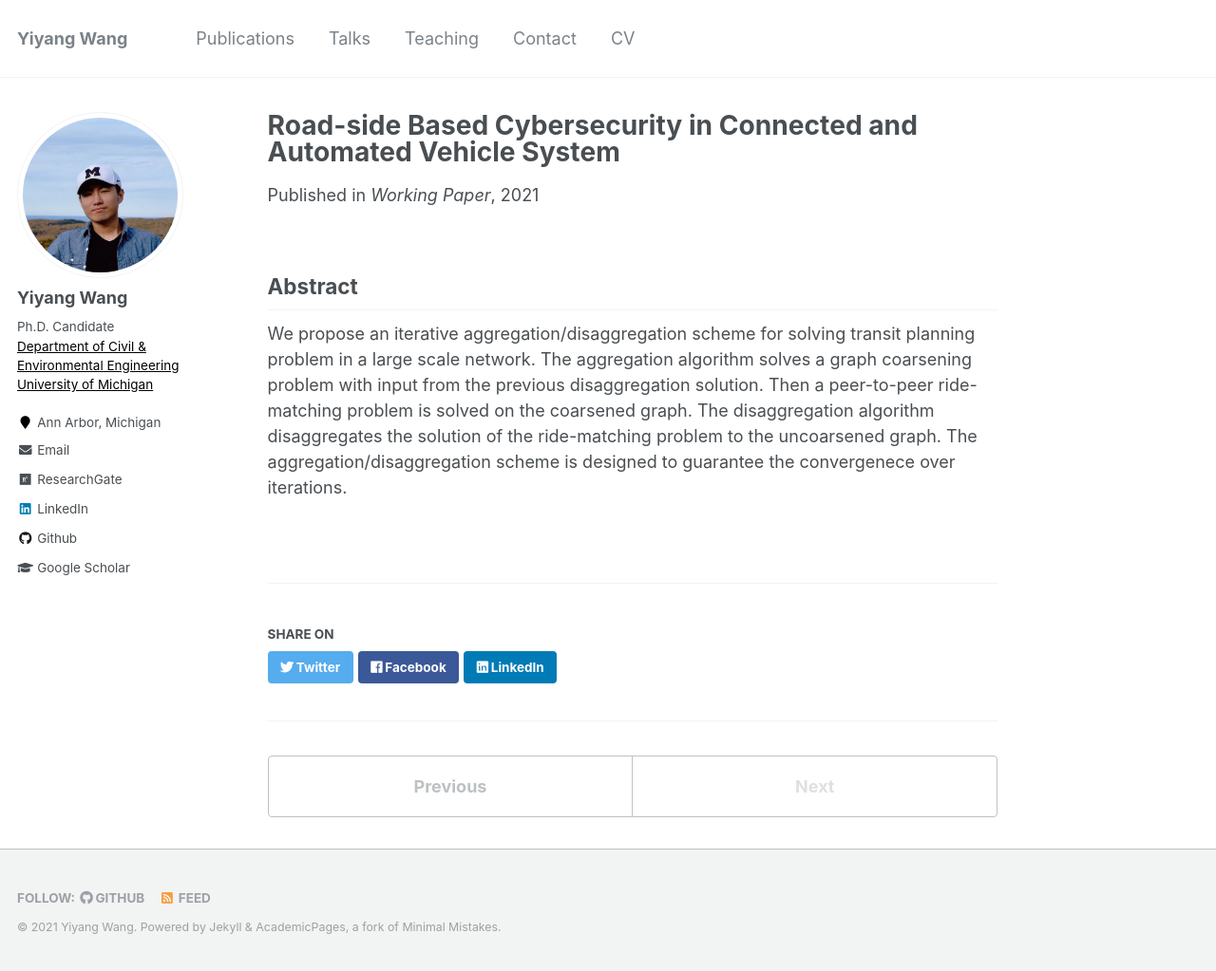
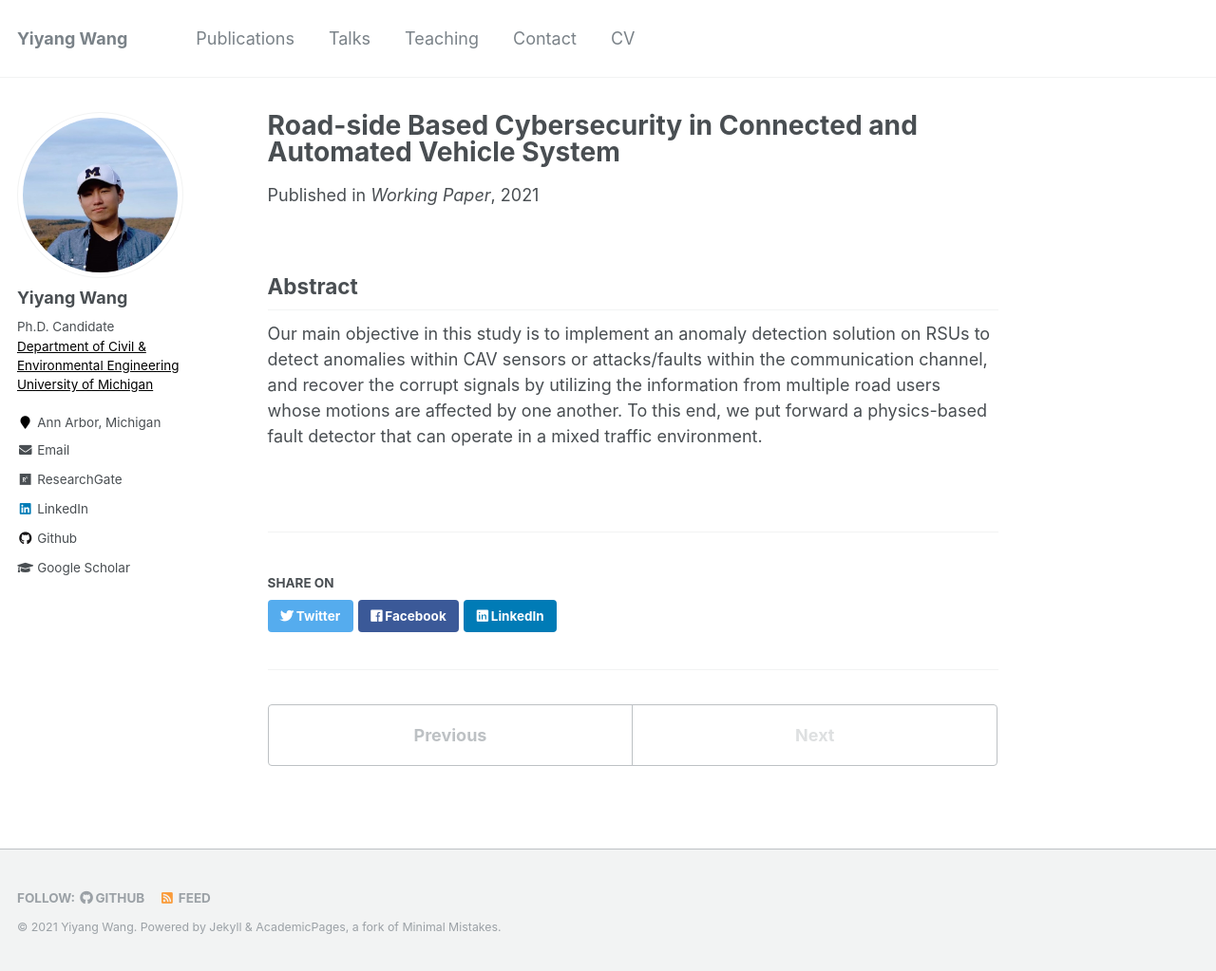
Before and after one commit to yiyangwan/yiyangwan.github.io, a Jekyll site: the page built from _publications/RSU.md, in a window 1280 px wide and 1023 px high. Shown: the whole window at 95% size. Built offline with Jekyll 4.4.1, drawn with Linux system fonts in a browser that asks for light colours.

Commit message:
Update RSU.md

```diff
--- a/_publications/RSU.md
+++ b/_publications/RSU.md
@@ -13,4 +13,4 @@ venue: 'Working Paper'
 [[CODE]](https://github.com/yiyang920/adversarial_multi_armed_bandit_variable_plays) -->
 
 ## Abstract
-We propose an iterative aggregation/disaggregation scheme for solving transit planning problem in a large scale network. The aggregation algorithm solves a graph coarsening problem with input from the previous disaggregation solution. Then a peer-to-peer ride-matching problem is solved on the coarsened graph. The disaggregation algorithm disaggregates the solution of the ride-matching problem to the uncoarsened graph. The aggregation/disaggregation scheme is designed to guarantee the convergenece over iterations.
+Our main objective in this study is to implement an anomaly detection solution on RSUs to detect anomalies within CAV sensors or attacks/faults within the communication channel, and recover the corrupt signals by utilizing the information from multiple road users whose motions are affected by one another. To this end, we put forward a physics-based fault detector that can operate in a mixed traffic environment.
```
